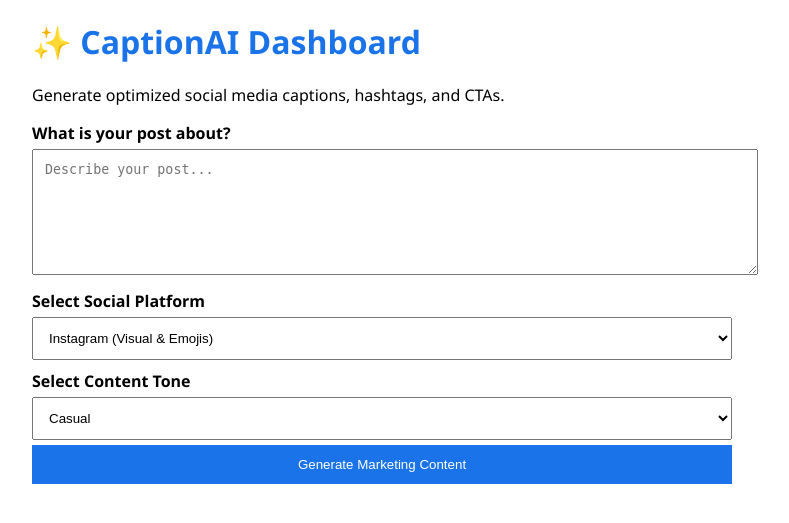
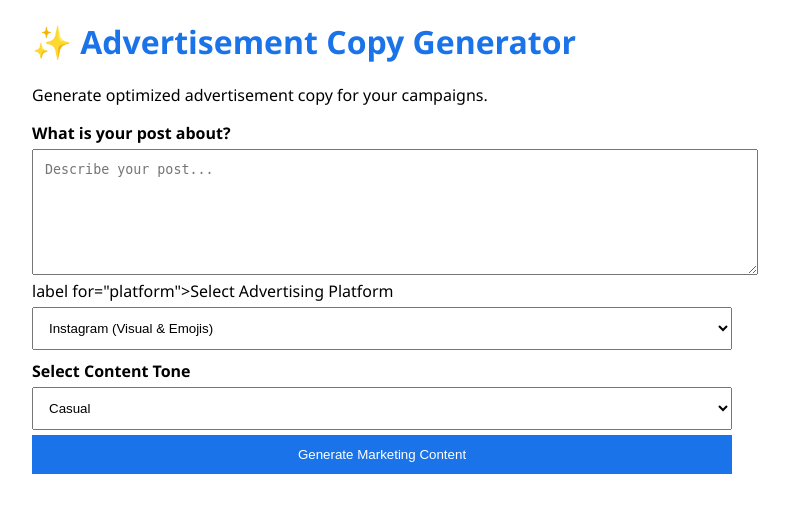
Before and after one commit to Rudrashekhawat2004/AdForge_AI, a Flask app: page / in a window 1280 px wide. Shown: the top 523 px of the page, without its empty margins (258-1047 px from the left). Run offline with Flask 3, Linux system fonts and the light colour scheme.

Commit message:
Update UI and content for AdForge

```diff
--- a/templates/index.html
+++ b/templates/index.html
@@ -3,7 +3,7 @@
 <head>
     <meta charset="UTF-8">
     <meta name="viewport" content="width=device-width, initial-scale=1.0">
-    <title>CaptionAI - Content Assistant</title>
+    <title>AdForge - Ad Copy Generator</title>
     <style>
         body { font-family: 'Segoe UI', Arial, sans-serif; }
         .container { max-width: 700px; background: white; margin: 20px auto; }
@@ -19,13 +19,13 @@
 </head>
 <body>
     <div class="container">
-        <h1>✨ CaptionAI Dashboard</h1>
-        <p>Generate optimized social media captions, hashtags, and CTAs.</p>
+        <h1>✨ Advertisement Copy Generator</h1>
+<p>Generate optimized advertisement copy for your campaigns.</p>
 
         <label for="description">What is your post about?</label>
         <textarea id="description" placeholder="Describe your post..."></textarea>
 
-        <label for="platform">Select Social Platform</label>
+        label for="platform">Select Advertising Platform</label>
         <select id="platform">
             <option value="Instagram">Instagram (Visual & Emojis)</option>
             <option value="LinkedIn">LinkedIn (Professional & Networking)</option>
```
